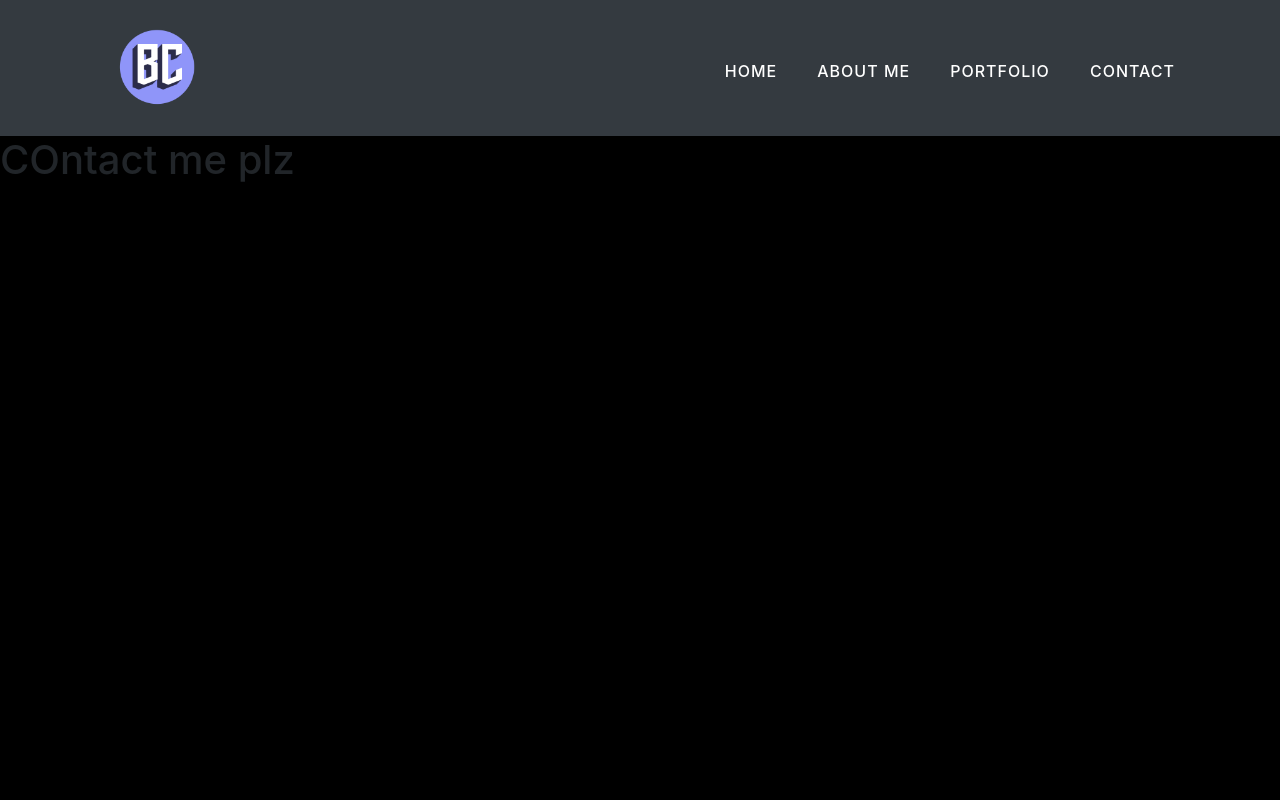
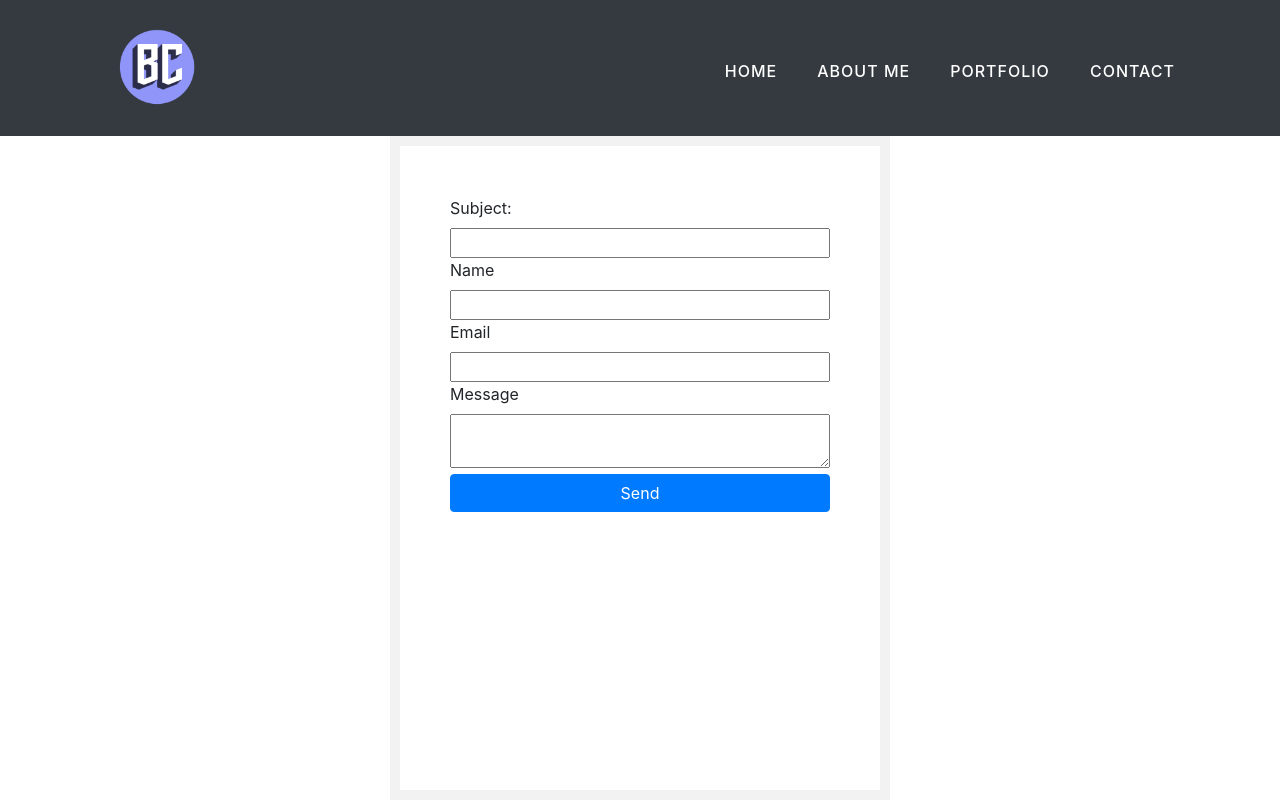
Before and after one commit to StevenWuTG/portfolio-react, a React (Create React App) app: page /contact in a window 1280 px wide. Built offline with nearby package versions, Linux system fonts and the light colour scheme.

Commit message:
contact form functions 100%

```diff
--- a/package.json
+++ b/package.json
@@ -10,6 +10,7 @@
     "@testing-library/react": "^11.1.0",
     "@testing-library/user-event": "^12.1.10",
     "bootstrap": "^4.6.0",
+    "emailjs-com": "^2.6.4",
     "react": "^17.0.1",
     "react-dom": "^17.0.1",
     "react-router-dom": "^5.2.0",
--- a/src/App.css
+++ b/src/App.css
@@ -117,7 +117,26 @@ nav ul li {
 /************** Contact Me ***************/
 
 .contact-me {
-  background-color: black;
+  justify-content: center;
   display: flex;
   height: 83vh;
 }
+
+
+/************** Contact Form ***************/
+
+.form-box {
+  max-width: 500px;
+  margin: auto;
+  padding: 50px;
+  background: #ffffff;
+  border: 10px solid #f2f2f2;
+}
+
+h1, p {
+  text-align: center;
+}
+
+input, textarea {
+  width: 100%;
+}
--- a/src/components/ContactMe.js
+++ b/src/components/ContactMe.js
@@ -1,9 +1,36 @@
 import React from 'react'
+import emailjs from 'emailjs-com'
+const ContactMe = () => {
 
-const ContactMe = () => {
+    function sendEmail(e) {
+        e.preventDefault();
+
+        emailjs.sendForm('Gmail', 'template_aqdx4iw', e.target, 'user_9g8wroGHVK37aC43tSjIw')
+          .then((result) => {
+              console.log(result.text);
+          }, (error) => {
+              console.log(error.text);
+          });
+          console.log(e)
+          e.target.reset()
+    }
+
     return (
-        <div className="contact-me">
-            <h1>COntact me plz</h1>
+        <div className="contact-me form-box">
+
+            <form className="contact-form" onSubmit={sendEmail}>
+            <input type="hidden" name="contact_number" />
+            <label>Subject:</label>
+            <input type="text" name="subject" />
+            <label>Name</label>
+            <input type="text" name="name" />
+            <label>Email</label>
+            <input type="email" name="email" />
+            <label>Message</label>
+            <textarea name="message" />
+            <input className="btn btn-primary"  type="submit" value="Send" />
+            </form>
+
 
         </div>
     )
```
Also changed, not shown: 2 other files (tests, documents, lock files or other folders).
